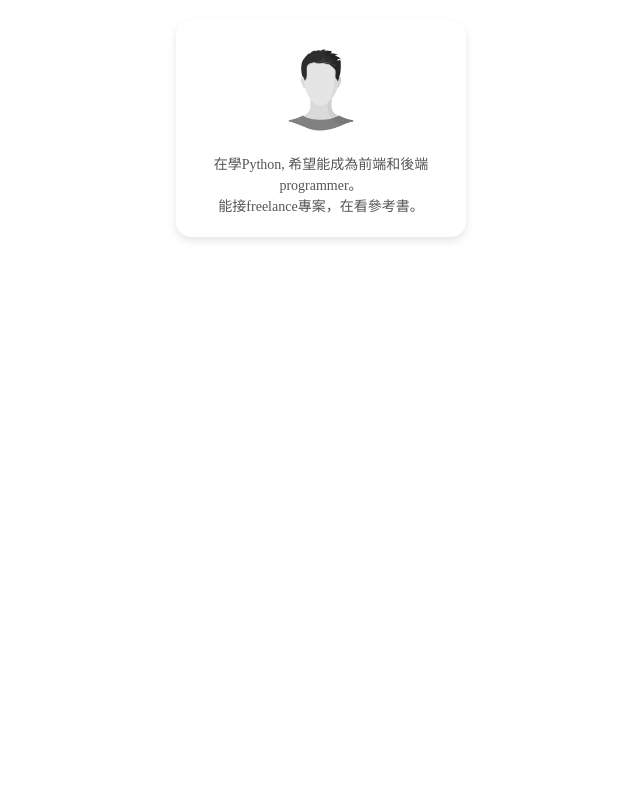
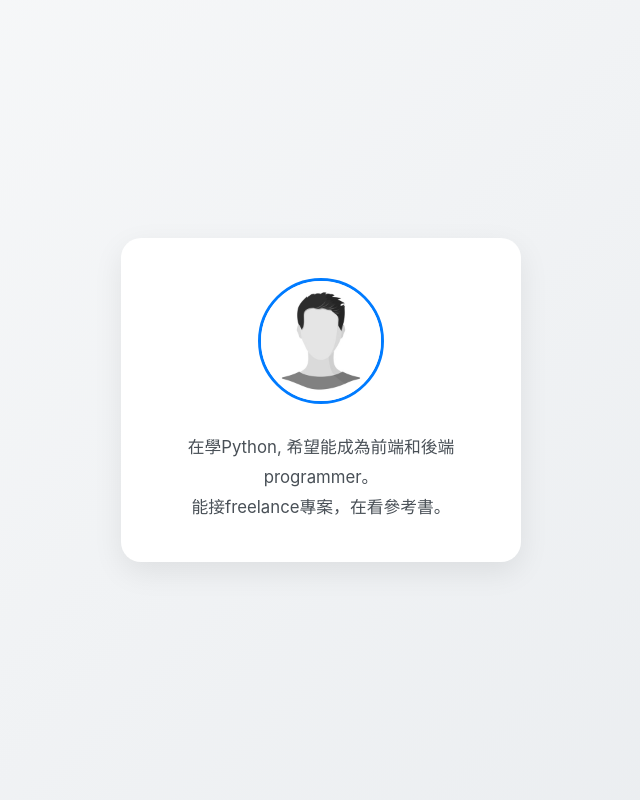
Before and after one commit to hnrylm/fluskwebapp, a Flask app: page /about in a window 1280 px wide. Shown: the whole page, without its empty margins (319-959 px from the left). Run offline with Flask 3, Linux system fonts and the light colour scheme.

Commit message:
update styling

```diff
--- a/static/style.css
+++ b/static/style.css
@@ -1,27 +1,43 @@
-/* 容器（卡片）变小 */
+/* 优化背景和字体 */
+body {
+    background: linear-gradient(135deg, #f8f9fa 0%, #e9ecef 100%);
+    font-family: 'Inter', -apple-system, BlinkMacSystemFont, "Segoe UI", Roboto, sans-serif;
+    display: flex;
+    justify-content: center;
+    align-items: center;
+    height: 100vh;
+    margin: 0;
+}
+
+/* 优化卡片 */
 .card {
     background: white;
-    padding: 20px;          /* 缩小内边距 */
-    border-radius: 15px;
-    box-shadow: 0 4px 8px rgba(0,0,0,0.1);
+    padding: 2.5rem;
+    border-radius: 20px;
+    box-shadow: 0 10px 30px rgba(0, 0, 0, 0.08); /* 柔和阴影 */
     text-align: center;
-    width: 250px;           /* 设定一个较小的固定宽度 */
-    margin: 20px auto;      /* 居中并保持间距 */
+    max-width: 320px;
+    transition: transform 0.3s ease;
 }
 
-/* 图片变小 */
-.card img {
-    width: 100px;           /* 减小图片宽度 */
-    height: 100px;          /* 保持等高 */
-    border-radius: 50%;     /* 圆形 */
-    object-fit: cover;      /* 防止变形 */
-    margin-bottom: 10px;
+.card:hover {
+    transform: translateY(-5px); /* 鼠标悬停互动感 */
 }
 
-/* 缩小文字大小 */
+/* 头像圆化 */
+.card img {
+    width: 120px;
+    height: 120px;
+    border-radius: 50%;
+    border: 3px solid #007bff; /* 加个蓝色边框 */
+    margin-bottom: 1.5rem;
+    object-fit: cover;
+}
+
+/* 优化文字排版 */
 p {
-    font-size: 14px;
-    color: #555;
+    color: #495057;
+    line-height: 1.8;
+    font-size: 1.05rem;
     margin: 0;
-    line-height: 1.5;
 }
```
